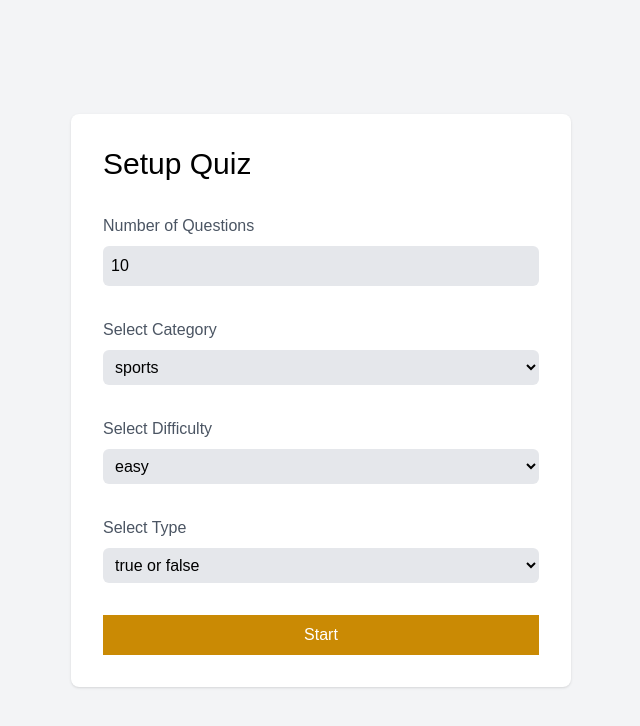
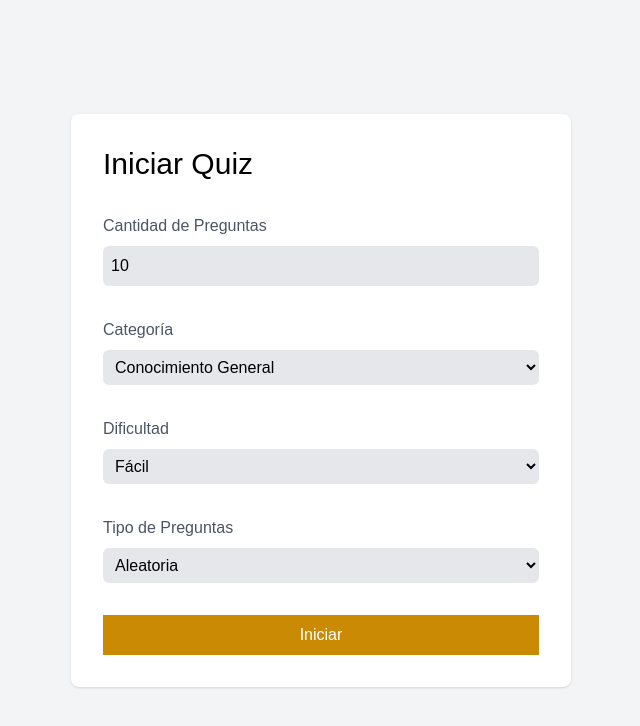
Before and after one commit to cristianemoyano/quiz, a React (Create React App) app in the folder app/: page / in a window 1280 px wide. Shown: the top 726 px of the page, without its empty margins (319-959 px from the left). Built offline with nearby package versions, Linux system fonts and the light colour scheme.

Commit message:
translate questions

```diff
--- a/app/src/App.tsx
+++ b/app/src/App.tsx
@@ -21,7 +21,7 @@ const App = () => {
     return <Loading />;
   }
 
-  const { incorrect_answers, correct_answer, question } = questions[index];
+  const { incorrect_answers, correct_answer, question, category, difficulty } = questions[index];
   const answers = [...incorrect_answers];
   if (incorrect_answers.length > 1) {
     let num = Math.floor(Math.random() * 4);
@@ -36,16 +36,20 @@ const App = () => {
     answers.push(answers[num]);
     answers[num] = correct_answer;
   }
+
   return (
     <main className="min-h-screen flex items-center justify-center">
       <Modal />
       <div className="p-3 py-5 md:p-8 bg-white shadow rounded-lg max-w-[800px] w-11/12 min-h-[300px]">
-        <p className="text-right pb-2 text-green-600">
-          Number:{" "}
-          <span>
-            {index + 1}/{questions.length}
-          </span>
-        </p>
+        <div className="flex flex-wrap">
+          <div className="w-full sm:w-1/2 mb-4 text-green-600">{category} | {difficulty}</div>
+          <div className="w-full sm:w-1/2 mb-4 text-right text-green-600">
+            Número:{" "}
+            <span>
+              {index + 1}/{questions.length}
+            </span>
+          </div>
+        </div>
         <div className="mt-3">
           <p
             className="text-center font-medium text-2xl lg:text-3xl leading-loose"
@@ -71,7 +75,7 @@ const App = () => {
             onClick={nextQuestion}
             className="py-2 px-7 text-medium flex rounded-lg text-white bg-yellow-600 hover:bg-green-700"
           >
-            Next question
+            Siguiente Pregunta
           </button>
         </div>
       </div>
--- a/app/src/Components/Form.tsx
+++ b/app/src/Components/Form.tsx
@@ -1,17 +1,28 @@
+import { ReactElement, JSXElementConstructor, ReactFragment, ReactPortal } from "react";
 import { useGlobalContext } from "../context";
 
 const Form = () => {
-  const { quiz, handleSubmit, handleChange, error } = useGlobalContext();
+  const { trivia_categories, difficulty_list, quiz_type, quiz, handleSubmit, handleChange, error } = useGlobalContext();
+
+  let categories = trivia_categories.map((item: { id: number; name: string; }, index: any) => (
+    <option value={item.id} key={index}>{item.name}</option>
+  ));
+  let difficulty = difficulty_list.map((item: { id: number; name: string; }, index: any) => (
+    <option value={item.id} key={index}>{item.name}</option>
+  ));
+  let quiz_type_list = quiz_type.map((item: { id: number; name: string; }, index: any) => (
+    <option value={item.id} key={index}>{item.name}</option>
+  ));
   return (
     <div className="justify-center flex items-center min-h-screen ">
       <form
         onSubmit={handleSubmit}
         className="bg-white p-5 md:p-8 max-w-[500px] space-y-8 shadow rounded-lg w-11/12 "
       >
-        <h2 className="text-3xl font-medium">Setup Quiz</h2>
+        <h2 className="text-3xl font-medium">Iniciar Quiz</h2>
         <div className="flex flex-col space-y-2">
           <label className="text-gray-600 font-medium" htmlFor="amount">
-            Number of Questions
+            Cantidad de Preguntas
           </label>
           <input
             type="number"
@@ -26,7 +37,7 @@ const Form = () => {
         </div>
         <div className="flex flex-col space-y-2">
           <label className="text-gray-600 font-medium" htmlFor="category">
-            Select Category
+            Categoría
           </label>
           <select
             id="category"
@@ -36,15 +47,12 @@ const Form = () => {
             onChange={handleChange}
 
           >
-            <option value="sports">sports</option>
-            <option value="politics">politics</option>
-            <option value="history">history</option>
-            <option value="science">science</option>
+            {categories}
           </select>
         </div>
         <div className="flex flex-col space-y-2">
           <label className="text-gray-600 font-medium" htmlFor="difficulty">
-            Select Difficulty
+            Dificultad
           </label>
           <select
             id="difficulty"
@@ -54,14 +62,12 @@ const Form = () => {
             onChange={handleChange}
 
           >
-            <option value="easy">easy</option>
-            <option value="medium">medium</option>
-            <option value="hard">hard</option>
+            {difficulty}
           </select>
         </div>
         <div className="flex flex-col space-y-2">
           <label className="text-gray-600 font-medium" htmlFor="type">
-            Select Type
+            Tipo de Preguntas
           </label>
           <select
             id="type"
@@ -71,21 +77,20 @@ const Form = () => {
             onChange={handleChange}
 
           >
-            <option value="multiple">multiple choice</option>
-            <option value="boolean">true or false</option>
+            {quiz_type_list}
 
           </select>
         </div>
         {error && (
           <p className="text-red-600">
-            Can't Generate Questions, Please Try Different Options
+            Lo sentimos, no pudimos generar las preguntas. Intente nuevamente con otras opciones.
           </p>
         )}
         <button
           type="submit"
           className="bg-yellow-600 rounde-md w-full p-2 text-white hover:bg-yellow-500"
         >
-          Start
+          Iniciar
         </button>
       </form>
     </div>
--- a/app/src/context.tsx
+++ b/app/src/context.tsx
@@ -1,16 +1,13 @@
 import axios from "axios";
 import { useState, useContext, createContext } from "react";
 
-const table:any = {
-  sports: 21,
-  history: 23,
-  politics: 24,
-  science: 18,
-};
 
 const API_ENDPOINT = "https://opentdb.com/api.php?";
 
 interface AppContextInterface {
+    trivia_categories: any;
+    difficulty_list: any;
+    quiz_type: any;
     waiting: boolean;
     loading: boolean;
     index: Number;
@@ -29,11 +26,39 @@ interface AppContextInterface {
 
 
 export const AppContext = createContext<AppContextInterface | any>(null);
-
 interface Props {
     // any props that come into the component
     children: any
 }
+
+
+const translateQuestions = async (questions: any) => {
+
+    const encodedParams = new URLSearchParams();
+
+    encodedParams.append("target", "es");
+    encodedParams.append("source", "en");
+    questions.forEach((item: any) => {
+        encodedParams.append("q", item.question);
+    });
+
+    const apiKey: string = String(process.env.REACT_APP_RAPID_API_KEY);
+    debugger
+    const options = {
+        method: 'POST',
+        url: 'https://google-translate1.p.rapidapi.com/language/translate/v2',
+        headers: {
+            'content-type': 'application/x-www-form-urlencoded',
+            'Accept-Encoding': 'application/gzip',
+            'X-RapidAPI-Host': 'google-translate1.p.rapidapi.com',
+            'X-RapidAPI-Key': apiKey,
+        },
+        data: encodedParams
+    };
+    return axios.request(options)
+}
+
+
 
 const AppProvider: React.FC<Props> = ({ children }) => {
     const [waiting, setWaiting] = useState(true);
@@ -45,9 +70,9 @@ const AppProvider: React.FC<Props> = ({ children }) => {
     const [questions, setQuestions] = useState([]);
     const [quiz, setQuiz] = useState({
         amount: 10,
-    category: "sports",
+        category: 9,
         difficulty: "easy",
-    type: "boolean",
+        type: "any",
     });
 
     const fetchApi = async (url: any) => {
@@ -55,8 +80,34 @@ const AppProvider: React.FC<Props> = ({ children }) => {
         setLoading(true);
         try {
             const response = await axios.get(url);
+            /**
+                Code 0: Success Returned results successfully.
+                Code 1: No Results Could not return results. The API doesn't have enough questions for your query. (Ex. Asking for 50 Questions in a Category that only has 20.)
+                Code 2: Invalid Parameter Contains an invalid parameter. Arguements passed in aren't valid. (Ex. Amount = Five)
+                Code 3: Token Not Found Session Token does not exist.
+                Code 4: Token Empty Session Token has returned all possible questions for the specified query. Resetting the Token is necessary.
+             */
             if (response) {
                 const data = response.data.results;
+                let translatedQuestions:any = [];
+                translateQuestions(data).then(function(response) {
+                    let translations = response.data.data.translations;
+                    translatedQuestions = data.map((item: any, index:any) => {
+                        item.question = translations[index].translatedText;
+                        return item;
+                    });
+
+                    if (translatedQuestions.length > 0) {
+                        setQuestions(translatedQuestions);
+                        setLoading(false);
+                        setWaiting(false);
+                        setError(false);
+                    } else {
+                        setWaiting(true);
+                        setError(true);
+                    }
+                }).catch(function (error) {
+                    console.error(error);
                     if (data.length > 0) {
                         setQuestions(data);
                         setLoading(false);
@@ -66,6 +117,8 @@ const AppProvider: React.FC<Props> = ({ children }) => {
                         setWaiting(true);
                         setError(true);
                     }
+                });
+
             } else {
                 setWaiting(true);
             }
@@ -103,6 +156,44 @@ const AppProvider: React.FC<Props> = ({ children }) => {
         setWaiting(true);
     };
 
+    const trivia_categories = [
+        { "id": 9, "name": "Conocimiento General" },
+        { "id": 10, "name": "Entretenimiento: Libros" },
+        { "id": 11, "name": "Entretenimiento: Películas" },
+        { "id": 12, "name": "Entretenimiento: Música" },
+        { "id": 13, "name": "Entretenimiento: Musicales y Teatros" },
+        { "id": 14, "name": "Entretenimiento: Televisión" },
+        { "id": 15, "name": "Entretenimiento: Video Juegos" },
+        { "id": 16, "name": "Entretenimiento: Juego de Mesas" },
+        { "id": 17, "name": "Ciencia & Naturaleza" },
+        { "id": 18, "name": "Ciencia: Computadoras" },
+        { "id": 19, "name": "Ciencia: Matemática" },
+        { "id": 20, "name": "Mitología" },
+        { "id": 21, "name": "Deportes" },
+        { "id": 22, "name": "Geografía" },
+        { "id": 23, "name": "Historia" },
+        { "id": 24, "name": "Política" },
+        { "id": 25, "name": "Arte" },
+        { "id": 26, "name": "Celebridades" },
+        { "id": 27, "name": "Animales" },
+        { "id": 28, "name": "Vehículos" },
+        { "id": 29, "name": "Entretenimiento: Comics" },
+        { "id": 30, "name": "Ciencia: Gadgets" },
+        { "id": 31, "name": "Entretenimiento: Anime & Manga Japonés" },
+        { "id": 32, "name": "Entretenimiento: Dibujos Animados" }
+    ];
+    const difficulty_list = [
+        { "id": "any", "name": "Aleatoria" },
+        { "id": "easy", "name": "Fácil" },
+        { "id": "medium", "name": "Medio" },
+        { "id": "hard", "name": "Difícil" },
+    ]
+    const quiz_type = [
+        { "id": "any", "name": "Aleatoria" },
+        { "id": "boolean", "name": "Verdadero/Falso" },
+        { "id": "multiple", "name": "Multiple Opción" },
+    ]
+
     const handleChange = (e: any) => {
         const { value, name } = e.target;
         setQuiz({ ...quiz, [name]: value });
@@ -110,11 +201,20 @@ const AppProvider: React.FC<Props> = ({ children }) => {
     const handleSubmit = (e: any) => {
         e.preventDefault();
         const { amount, category, difficulty, type } = quiz;
-    let url = `${API_ENDPOINT}amount=${amount}&category=${table[category]}&difficulty=${difficulty}&type=${type}`;
+        let url = `${API_ENDPOINT}amount=${amount}&category=${category}`;
+        if (difficulty !== "any") {
+            url += `&difficulty=${difficulty}`;
+        }
+        if (type !== "any") {
+            url += `&type=${type}`;
+        }
         fetchApi(url);
     };
 
     const sampleAppContext: AppContextInterface = {
+        trivia_categories,
+        difficulty_list,
+        quiz_type,
         waiting,
         loading,
         index,
```
Also changed, not shown: app/src/index.tsx (+6 -3 lines), app/src/main.css (+39 -9 lines), app/src/offlineQuestions.tsx (added, +43 -0 lines), 1 other file (tests, documents, lock files or other folders). Lines whose indentation alone changed are shown as unchanged.
